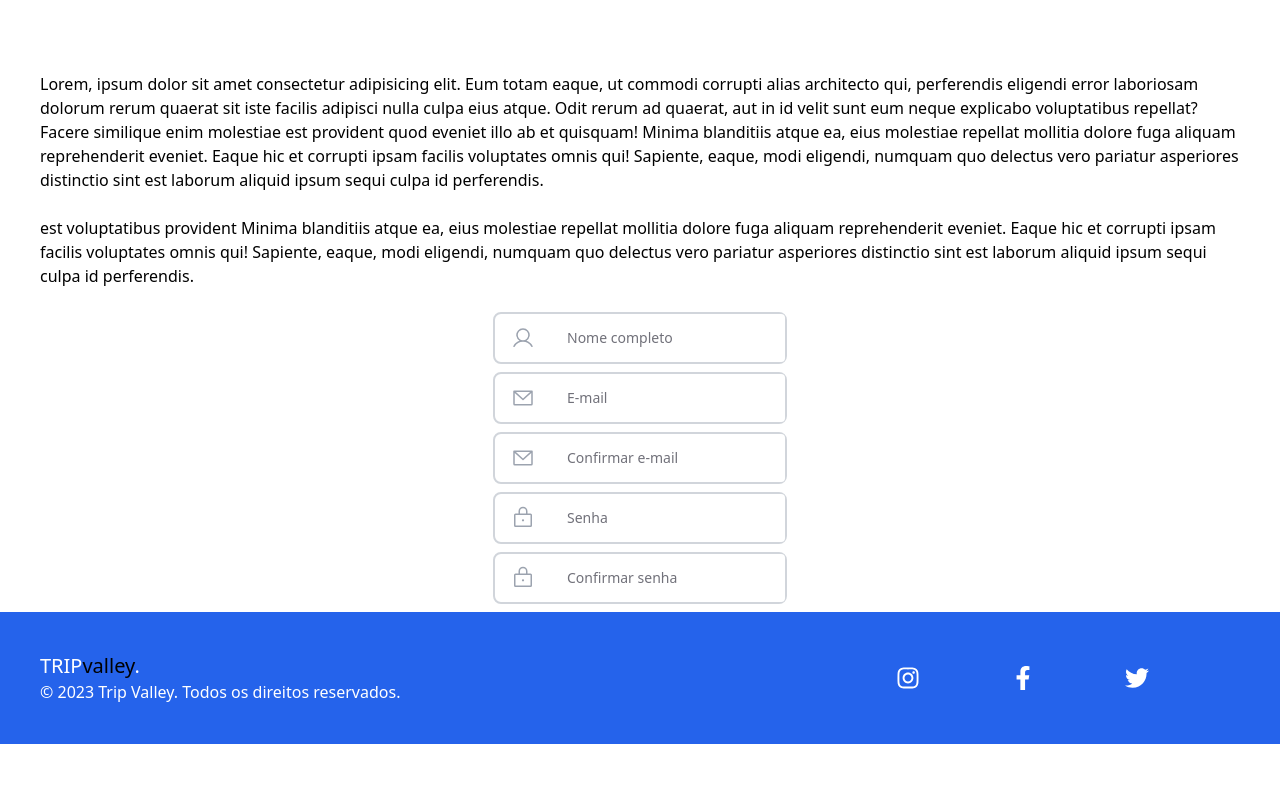
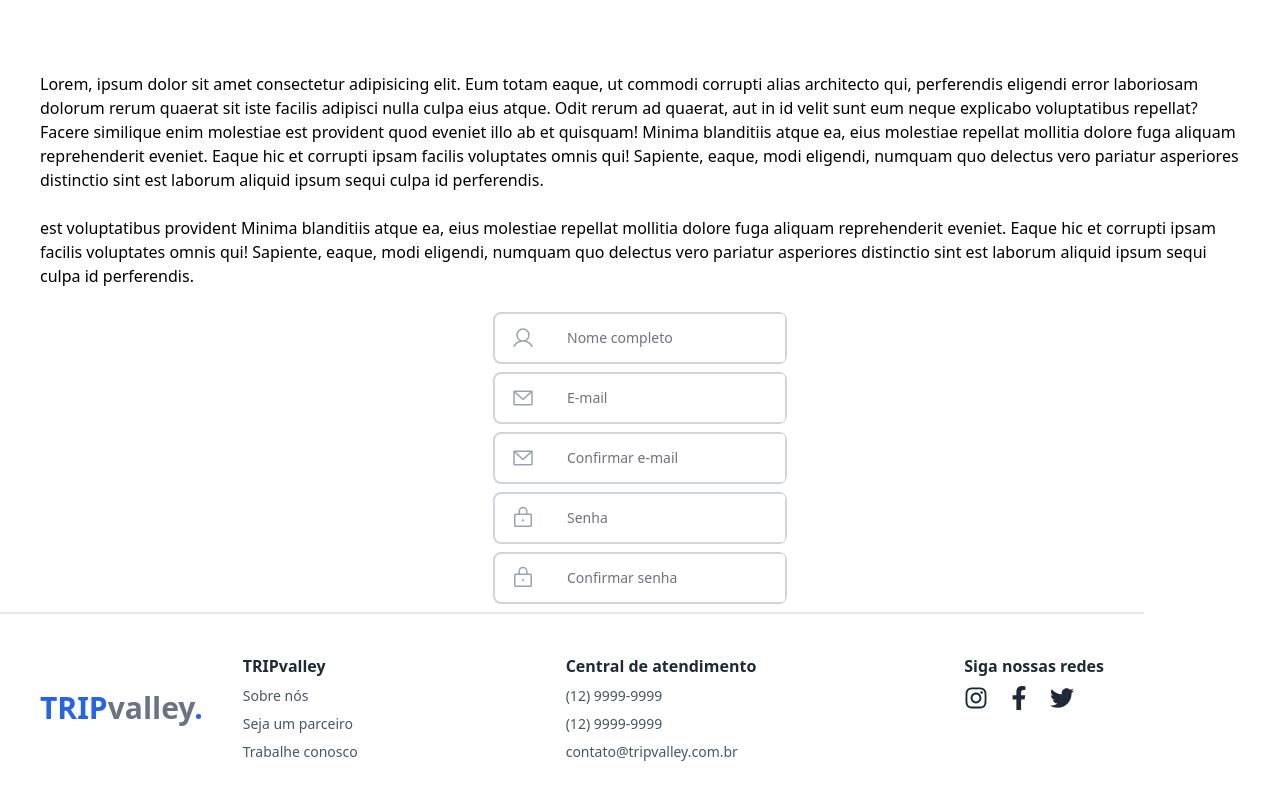
Before and after one commit to lucassb15/TRIP-VALLEY, a Next.js app: page / in a window 1280 px wide. Shown: the part 260-1060 px from the top of the page. Before the commit the page ends 1004 px from the top, so only its background shows below. Built offline with nearby package versions, Linux system fonts and the light colour scheme.

Commit message:
Added Footer

```diff
--- a/src/components/Footer.tsx
+++ b/src/components/Footer.tsx
@@ -4,26 +4,55 @@ import { FaTwitter } from 'react-icons/fa';
 
 function Footer(): JSX.Element {
     return (
-        <footer className="bg-blue-600 text-white py-10 px-10 grid grid-cols-2 space-x-20 justify-between items-center w-full md:space-x-64">
+        <footer className="text-gray-600 py-5 px-5 md:py-10 md:px-10 lg:py-10 lg:px-10  gap-10 flex flex-row  justify-center items-center w-auto max-w-max border-t-2 mt-auto">
 
-            <div className="grid w-full">
+            <div className="flex flex-row md:w-full sm:w-full lg:w-full sm:gap-10 md:gap-14 lg:gap-24">
                 <div>
-                    <h1 className="font-medium text-xl">TRIP<span className='text-black'>valley</span>.</h1>
-                </div>
-                <div>
-                    <p>&copy; {new Date().getFullYear()} Trip Valley. Todos os direitos reservados.</p>
+                    <h1 className="lg:text-3xl font-black text-blue-600">TRIP<span className='text-gray-500'>valley</span>.</h1>
                 </div>
             </div>
-            <div className="grid grid-cols-3  ">
+            <div className='flex w-auto  gap-5 sm:gap-24  md:gap-32 lg:gap-52'>
+
+                {/* TripValley infos */}
+                <div className='sm:w-max md:w-max lg:w-max'>
+                    <div className='mb-2'>
+                        <h3 className='text-gray-800 font-semibold align-top'>TRIPvalley</h3>
+                    </div>
+                    <div className='space-y-2 cursor-pointer'>
+                        <h4 className='text-sm'>Sobre nós</h4>
+                        <h4 className='text-sm'>Seja um parceiro</h4>
+                        <h4 className='text-sm'>Trabalhe conosco</h4>
+                    </div>
+                </div>
+                {/* Contact */}
+                <div className='sm:w-max md:w-max lg:w-max'>
+                    <div className='mb-2'>
+                        <h3 className='text-gray-800 font-semibold align-top'>Central de atendimento</h3>
+                    </div>
+                    <div className='space-y-2 cursor-pointer'>
+                        <h4 className='text-sm'>(12) 9999-9999</h4>
+                        <h4 className='text-sm'>(12) 9999-9999</h4>
+                        <h4 className='text-sm'>contato@tripvalley.com.br</h4>
+                    </div>
+                </div>
+
+                {/* socials */}
+                <div className='sm:w-max md:w-max w-max displ lg:block md:block hidden'>
+                    <div className='mb-2'>
+                        <h3 className='text-gray-800 font-semibold'>Siga nossas redes</h3>
+                    </div>
+                    <div className="grid grid-cols-3 w-32">
                         <a href="https://instagram.com" target={'_blank'}>
-                    <FaInstagram className='text-white text-2xl hover:text-black transition duration-300 ' />
+                            <FaInstagram className='text-gray-800 text-2xl hover:text-blue-600 transition duration-300 ' />
                         </a>
                         <a href="https://facebook.com" target={'_blank'}>
-                    <FaFacebookF className='text-white text-2xl hover:text-black transition duration-300 ' />
+                            <FaFacebookF className='text-gray-800 text-2xl hover:text-blue-600 transition duration-300 ' />
                         </a>
                         <a href="https://facebook.com" target={'_blank'}>
-                    <FaTwitter className='text-white text-2xl hover:text-black transition duration-300 ' />
+                            <FaTwitter className='text-gray-800 text-2xl hover:text-blue-600 transition duration-300 ' />
                         </a>
+                    </div>
+                </div>
             </div>
         </footer>
     );
```
Lines whose indentation alone changed are shown as unchanged.
